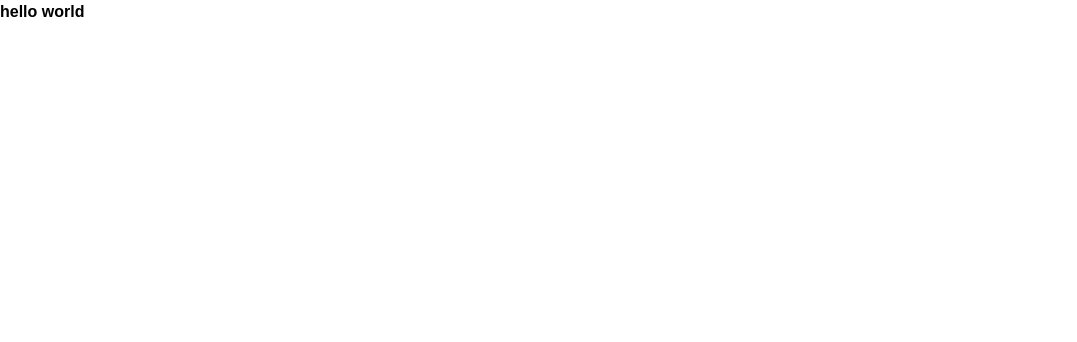
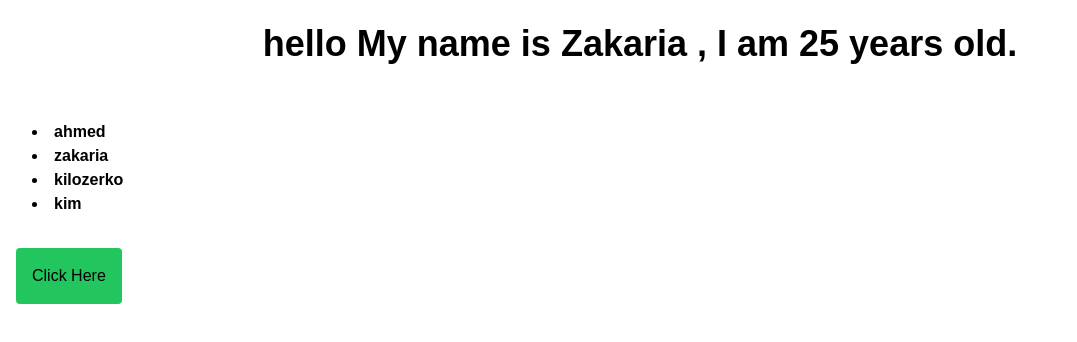
Before and after one commit to zakariaelrharbi/JopApp, a React (Vite) app: page / in a window 1280 px wide. Shown: the top 342 px of the page, without its empty margins (0-1077 px from the left). Built offline with nearby package versions, Linux system fonts and the light colour scheme.

Commit message:
instaling react and tailwind css

```diff
--- a/src/App.jsx
+++ b/src/App.jsx
@@ -1,10 +1,29 @@
 import React from 'react'
 
 const App = () => {
+  const name = ' My name is Zakaria '
+  const age = 'I am 25 years old'
+  const Friends = ['ahmed', 'zakaria', 'kilozerko', 'kim']
+  const joined = true;
   return (
-    <div className='text-red font-bold'>
-      hello world
-    </div>
+    <>
+      <div className='text-red font-bold text-4xl p-6 text-center'>
+        hello {name} , {age}.
+      </div>
+      <p className='font-bold p-8'>
+        {
+          Friends.map((Friends, index)=>(
+            <li key={index}>
+              {Friends}
+            </li>
+          ))
+        }
+      </p>
+      {
+        joined ? <button className='bg-green-500 p-4 rounded ml-4'>Click Here</button> : <button className='bg-amber-600 p-4 rounded ml-4'>You are imposter </button>
+      }
+
+    </>
   )
 }
 
--- a/tailwind.config.js
+++ b/tailwind.config.js
@@ -9,6 +9,9 @@ export default {
       fontFamily: {
         sans: ["Inter var", "sans-serif"],
       },
+      gridTemplateColumns: {
+        '70/30': '70% 28%',
+      },
     },
   },
   plugins: [],
```
